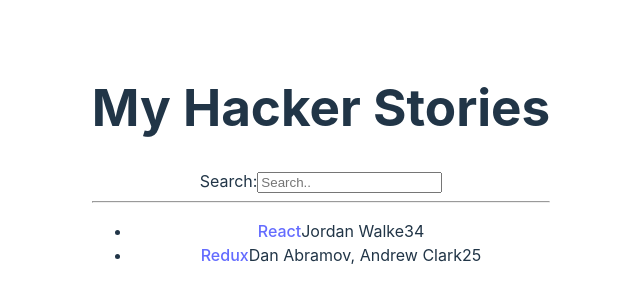
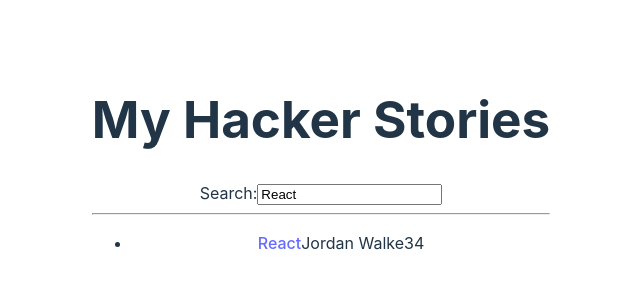
Before and after one commit to Oyetomi/notes, a React (Vite) app in the folder react-js/hacker-stories/: page / in a window 1280 px wide. Shown: the part 236-536 px from the top of the page, without its empty margins (319-959 px from the left). Built offline with nearby package versions, Linux system fonts and the light colour scheme.

Commit message:
React Controlled Components

```diff
--- a/react-js/hacker-stories/src/App.tsx
+++ b/react-js/hacker-stories/src/App.tsx
@@ -29,7 +29,7 @@ const App = () => {
       objectID: 1,
     },
   ];
-  const [searchTerm, setSearchTerm] = useState("");
+  const [searchTerm, setSearchTerm] = useState("React");
   const handleSearch = (event: React.ChangeEvent<HTMLInputElement>) => {
     setSearchTerm(event.target.value);
   };
@@ -39,7 +39,7 @@ const App = () => {
   return (
     <div>
       <h1>My Hacker Stories</h1>
-      <Search onSearch={handleSearch} />
+      <Search search={searchTerm} onSearch={handleSearch} />
       <hr />
       <List list={searchedStories} />
     </div>
@@ -68,16 +68,18 @@ const List: React.FC<ListProps> = ({ list }) => {
 };
 
 type SearchProps = {
+  search: string;
   onSearch: (event: React.ChangeEvent<HTMLInputElement>) => void;
 };
 
-const Search: React.FC<SearchProps> = ({ onSearch }) => {
+const Search: React.FC<SearchProps> = ({ onSearch, search }) => {
   return (
     <>
       <label htmlFor="search">Search:</label>
       <input
         id="search"
         type="text"
+        value={search}
         placeholder="Search.."
         onChange={onSearch}
       />
```
